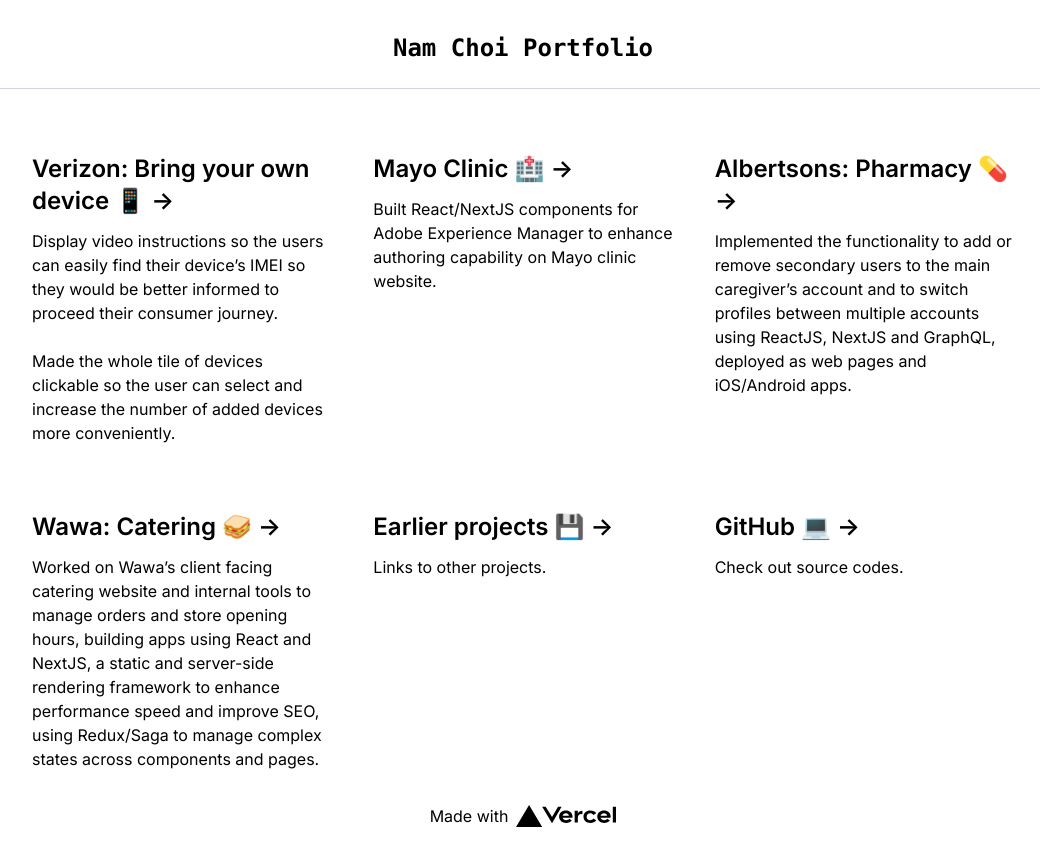
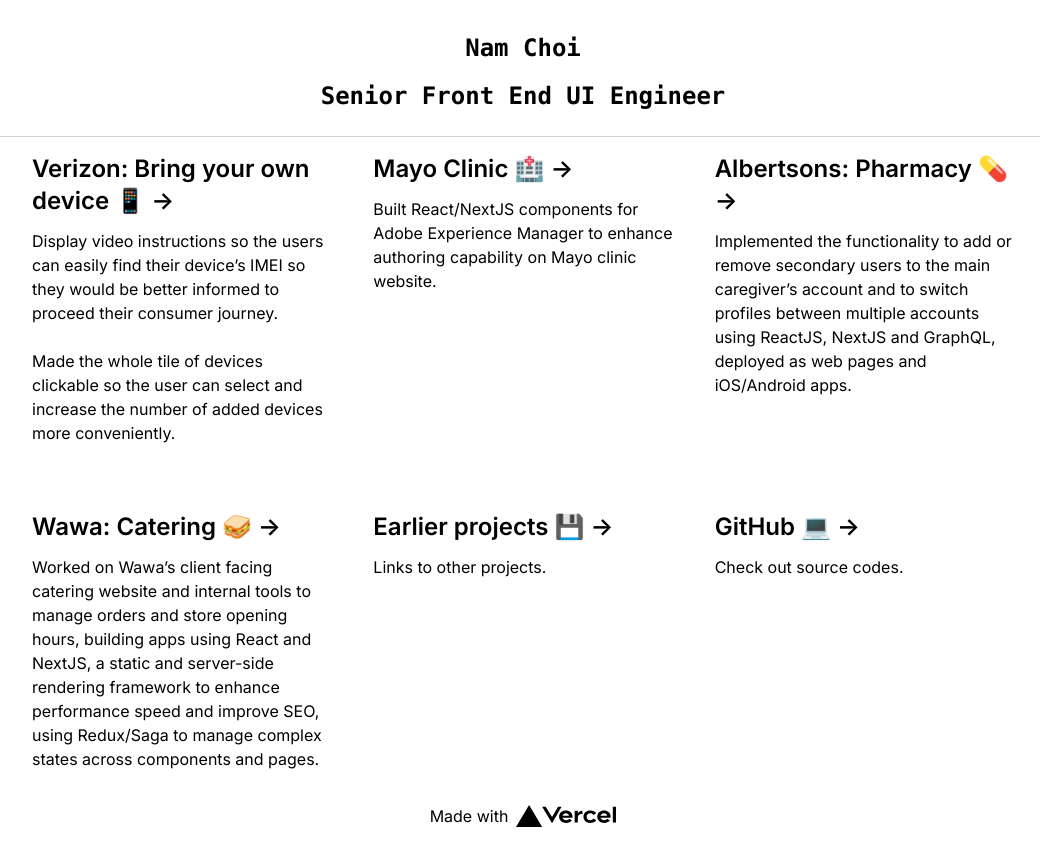
Before and after one commit to namminammi/portfolio, a Next.js app: page / in a window 1280 px wide. Shown: the top 866 px of the page, without its empty margins (117-1157 px from the left). Built offline with nearby package versions, Linux system fonts and the light colour scheme.

Commit message:
adding role

```diff
--- a/src/app/layout.tsx
+++ b/src/app/layout.tsx
@@ -5,8 +5,8 @@
 const inter = Inter({ subsets: ["latin"] });
 
 export const metadata: Metadata = {
-  title: "Nam Choi Portfolio",
-  description: "Links to the works that Nam Choi has done.",
+  title: "Nam Choi Senior Front End UI Engineer Portfolio",
+  description: "Links to the Front End UI works that Nam Choi has done.",
 };
 
 export default function RootLayout({
--- a/src/app/page.tsx
+++ b/src/app/page.tsx
@@ -4,9 +4,10 @@
   return (
     <main className="flex top-24 flex-col items-center justify-between p-24">
       <div className="bg-white z-10 w-full max-w-5xl items-center justify-between font-mono text-sm lg:flex">
-        <h1 className="bg-white text-2xl font-semibold fixed left-0 top-0 flex w-full justify-center border-b border-gray-300 pb-6 pt-8">
-        Nam Choi Portfolio
+        <h1 className="bg-white text-2xl font-semibold fixed left-0 top-0 flex w-full justify-center border-b border-gray-300 pb-6 pt-8 text-center">
+        Nam Choi
         </h1>
+        <h2 className="bg-white text-2xl font-semibold fixed left-0 top-20 flex w-full justify-center border-b border-gray-300 pb-6 text-center"> Senior Front End UI Engineer</h2>
       </div>
 
 
```
